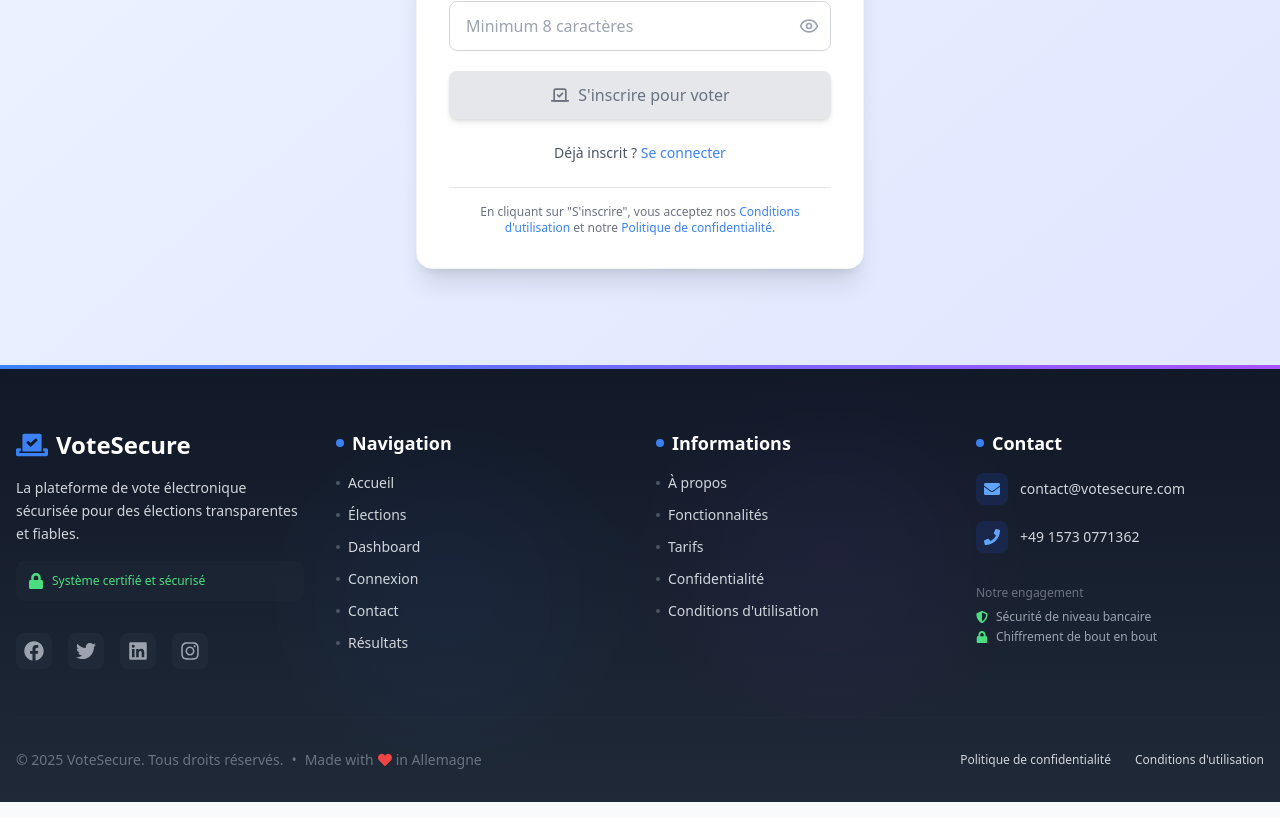
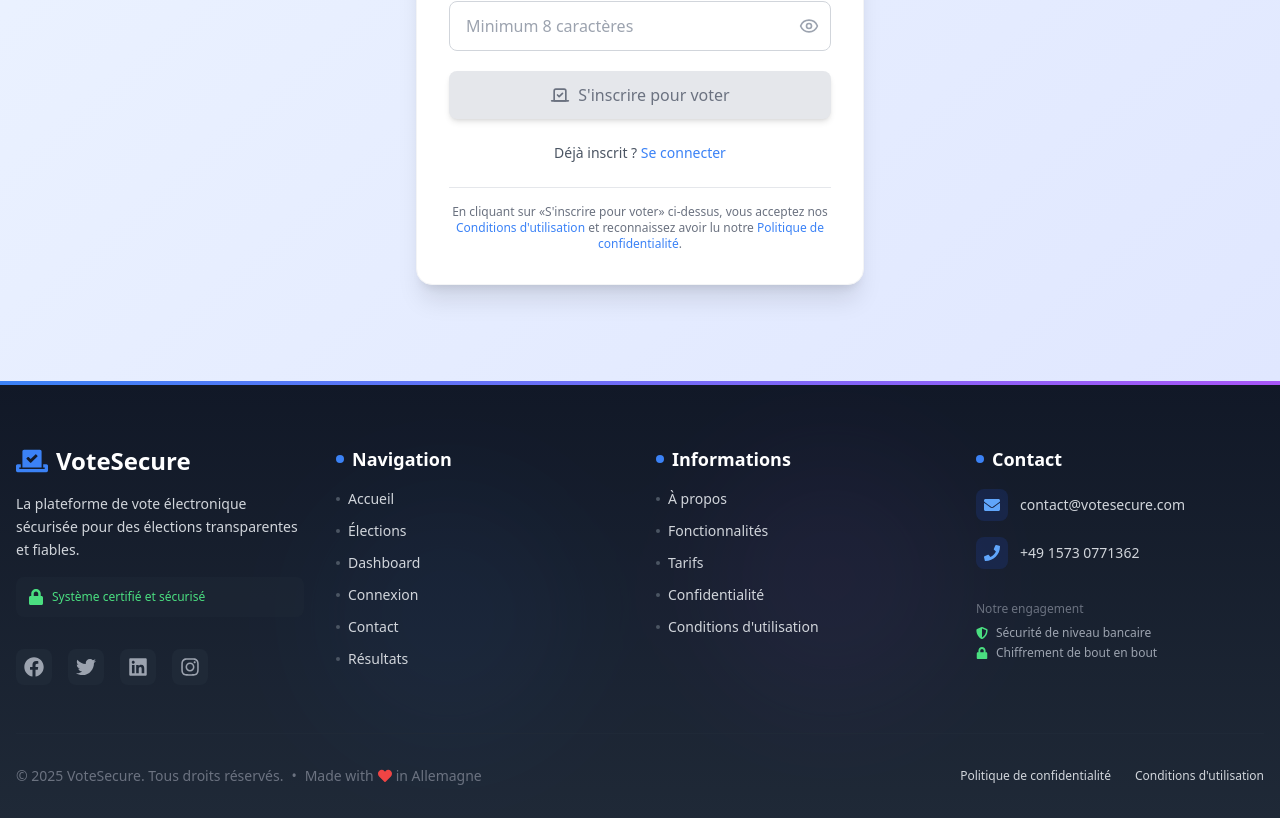
Before and after one commit to KenneFullStackDeveloper/KenneVotingApp, a React (Vite) app: page /register in a window 1280 px wide. Shown: the part 724-1542 px from the top of the page. Built offline with nearby package versions, Linux system fonts and the light colour scheme.

Commit message:
petite modification du texte de SignIn et SingUp

```diff
--- a/src/components/auth/SignIn.jsx
+++ b/src/components/auth/SignIn.jsx
@@ -338,11 +338,11 @@ const SignIn = ({ onLogin, isLoading = false, errorMessage = '' }) => {
 
         <div className="border-t border-gray-200 pt-4 mt-4">
           <p className="text-xs text-gray-500 text-center">
-            En vous connectant, vous acceptez nos{' '}
+            En cliquant sur «Se connecter» ci-dessus, vous acceptez nos{' '}
             <Link to="/terms" className="text-blue-500 hover:text-blue-700 hover:underline font-medium">
               Conditions d'utilisation
             </Link>{' '}
-            et notre{' '}
+            et reconnaissez avoir lu notre{' '}
             <Link to="/privacy" className="text-blue-500 hover:text-blue-700 hover:underline font-medium">
               Politique de confidentialité
             </Link>.
--- a/src/components/auth/SignUp.jsx
+++ b/src/components/auth/SignUp.jsx
@@ -501,11 +501,11 @@ const SignUp = ({ onRegister, existAccount }) => {
 
         <div className="border-t border-gray-200 pt-4 mt-4">
           <p className="text-xs text-gray-500 text-center">
-            En cliquant sur "S'inscrire", vous acceptez nos{' '}
+            En cliquant sur «S'inscrire pour voter» ci-dessus, vous acceptez nos{' '}
             <Link to="/terms" className="text-blue-500 hover:text-blue-700 hover:underline font-medium">
               Conditions d'utilisation
             </Link>{' '}
-            et notre{' '}
+            et reconnaissez avoir lu notre{' '}
             <Link to="/privacy" className="text-blue-500 hover:text-blue-700 hover:underline font-medium">
               Politique de confidentialité
             </Link>.
```
